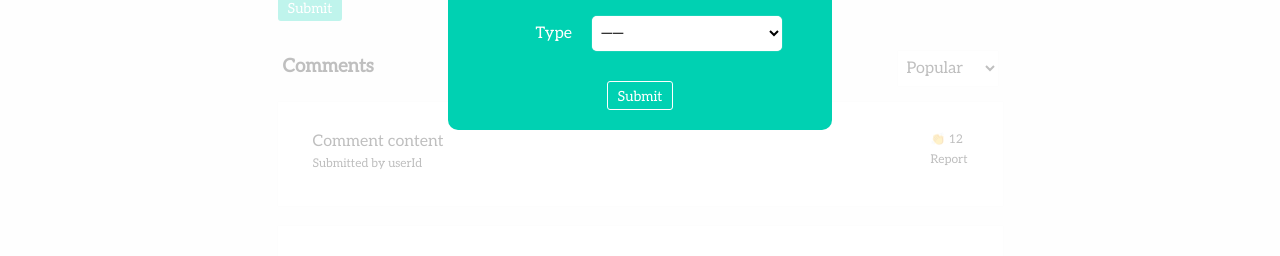
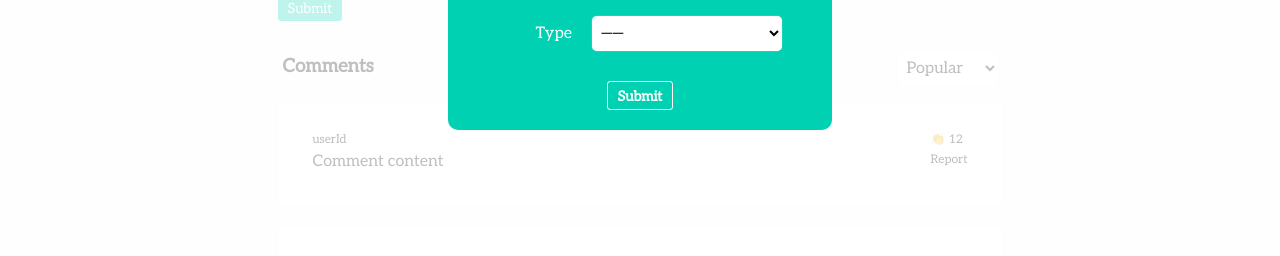
Before and after one commit to danthedoozy/quobie, a React app: page /discussion/1 in a window 1280 px wide. Both pictures are taken after typing "Sample" into the empty fields and a click on the button "Add +". Shown: the part 543-799 px from the top of the page. Built offline with nearby package versions, Linux system fonts and the light colour scheme.

Commit message:
Bold 'submit' text on add-quote-form and re-order post and poster in 'Comment.js.'

```diff
--- a/src/assets/styles/index.css
+++ b/src/assets/styles/index.css
@@ -64,6 +64,9 @@ button:focus {
   background-color: #ffffff;
   color: #00d1b2;
 }
+.btn-ghost-bold {
+  font-weight: bold;
+}
 
 hr {
   display: block;
--- a/src/components/AddQuote/AddQuote.js
+++ b/src/components/AddQuote/AddQuote.js
@@ -80,7 +80,7 @@ const AddQuote = ({ isSubmitting }) => (
           <ErrorMessage name="type" component="div" className="error-message" />
         </div>
       </div>
-      <button type="submit" disabled={isSubmitting} className="button btn-ghost">
+      <button type="submit" disabled={isSubmitting} className="button btn-ghost btn-ghost-bold">
         Submit
       </button>
     </Form>
--- a/src/components/Discussion/Comment.js
+++ b/src/components/Discussion/Comment.js
@@ -10,8 +10,8 @@ const Comment = ({ commentId, content, userId, claps, date }) => (
   <li className="comment card">
     <div className="columns is-spaced-between">
       <div className="column">
+        <p className="small">{userId}</p>
         <p>{content}</p>
-        <p className="small">Submitted by {userId}</p>
       </div>
       <div className="column">
         <Clap claps={claps} />
```
